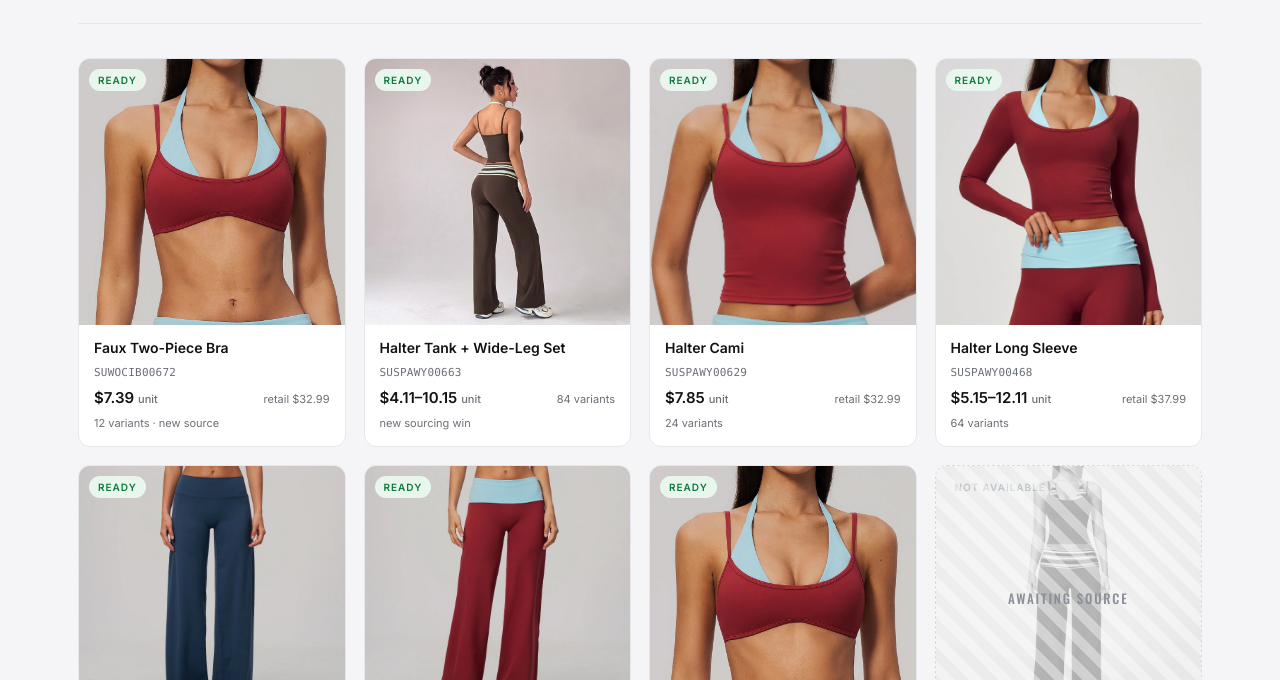
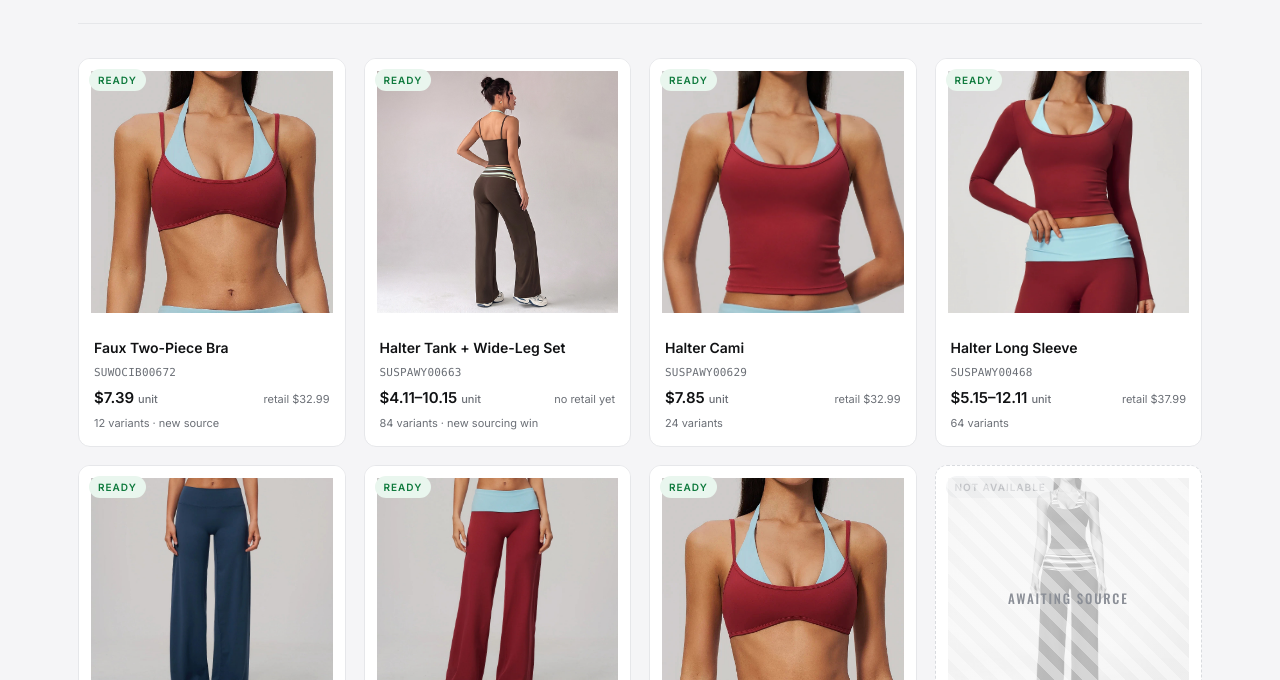
Before and after one commit to Muhabuki003/twopiece-preview, a plain HTML site: page index.html in a window 1280 px wide. Shown: the part 120-800 px from the top of the page. Drawn offline with nearby package versions, Linux system fonts and the light colour scheme.

Commit message:
Image framing: contain, white bg

```diff
--- a/index.html
+++ b/index.html
@@ -27,8 +27,8 @@
   @media(max-width:460px){.grid{grid-template-columns:1fr}}
   .card{background:var(--card);border:1px solid var(--line);border-radius:12px;overflow:hidden;display:flex;flex-direction:column;transition:transform .18s ease, box-shadow .18s ease}
   .card:hover{transform:translateY(-3px);box-shadow:0 10px 26px rgba(17,18,20,.07)}
-  .shot{position:relative;aspect-ratio:1/1;background:#efeff1;overflow:hidden}
-  .shot img{width:100%;height:100%;object-fit:cover;display:block}
+  .shot{position:relative;aspect-ratio:1/1;background:#fff;overflow:hidden;padding:12px}
+  .shot img{width:100%;height:100%;object-fit:contain;display:block}
   .body{padding:14px 15px 16px;display:flex;flex-direction:column;gap:9px;flex:1}
   .name{font-size:14px;font-weight:600;line-height:1.3;margin:0}
   .sku{font-family:ui-monospace,SFMono-Regular,Menlo,monospace;font-size:11px;color:var(--mid);letter-spacing:.02em}
@@ -78,7 +78,7 @@
 <script>
 const items = [
   {name:"Faux Two-Piece Bra", img:"img/shop_bra_0.jpg", sku:"SUWOCIB00672", cost:"$7.39", retail:"retail $32.99", vars:"12 variants", ready:true, src:"new source"},
-  {name:"Halter Tank + Wide-Leg Set", img:"img/set_0.jpg", sku:"SUSPAWY00663", cost:"$4.11–10.15", retail:"84 variants", vars:"new sourcing win", ready:true},
+  {name:"Halter Tank + Wide-Leg Set", img:"img/set_0.jpg", sku:"SUSPAWY00663", cost:"$4.11–10.15", retail:"no retail yet", vars:"84 variants · new sourcing win", ready:true},
   {name:"Halter Cami", img:"img/shop_cami_0.jpg", sku:"SUSPAWY00629", cost:"$7.85", retail:"retail $32.99", vars:"24 variants", ready:true},
   {name:"Halter Long Sleeve", img:"img/shop_ls_0.jpg", sku:"SUSPAWY00468", cost:"$5.15–12.11", retail:"retail $37.99", vars:"64 variants", ready:true},
   {name:"Wide-Leg Pants", img:"img/shop_pants_0.jpg", sku:"SUSPAWY00650", cost:"$5.38", retail:"retail $36.99", vars:"25 variants", ready:true},
```
